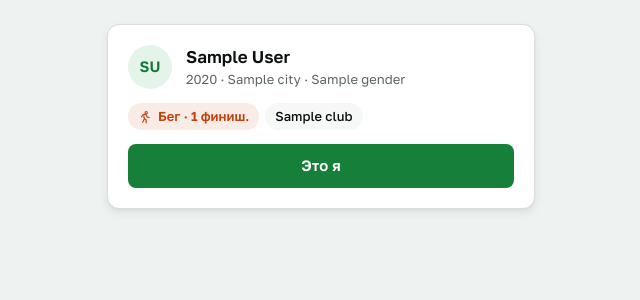
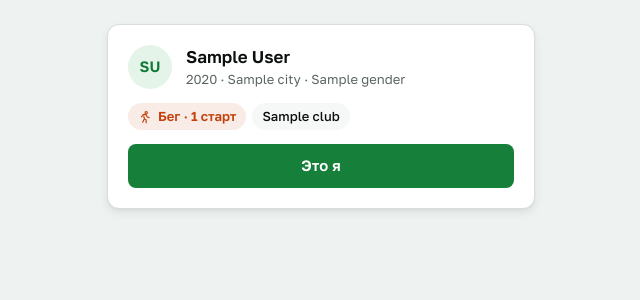
Before and after one commit to czczczt/sports-agent, a FastAPI app: template app/templates/search.html in a window 1280 px wide. Shown: the part 425-725 px from the top of the page, without its empty margins (97-737 px from the left). Run offline with FastAPI, Linux system fonts and the light colour scheme; the template is opened without the code that fills it: most values are stand-ins (such as "Sample title", 1, 10 or a date in 2020); parts of the project's set-up code (start-up, migrations or seed data) failed here and were passed over; some libraries are stand-ins or nearby versions; some web fonts are replaced.

Commit message:
fix(search): correct Russian plural forms for starts count and athlete search results

```diff
--- a/app/templates/search.html
+++ b/app/templates/search.html
@@ -31,7 +31,7 @@
 {% elif query_last_name %}
     <div class="row row--between">
         <h2 class="strong" style="font-size: 16px;">
-            {% if candidates %}Нашли {{ candidates|length }} {{ ui.plural(candidates|length, 'спортсмена', 'спортсменов', 'спортсменов') }}{% else %}Никого не нашли{% endif %}
+            {% if candidates %}Нашли {{ candidates|length }} {{ ui.plural(candidates|length, 'спортсмена', 'спортсмена', 'спортсменов') }}{% else %}Никого не нашли{% endif %}
         </h2>
     </div>
 
@@ -49,7 +49,7 @@
                         </div>
                     </div>
                     <div class="chips">
-                        <span class="chip chip--run">{{ ui.icon('run', 'icon-sm') }}Бег · {{ cand.starts_count }} финиш.</span>
+                        <span class="chip chip--run">{{ ui.icon('run', 'icon-sm') }}Бег · {{ cand.starts_count }} {{ ui.plural(cand.starts_count, 'старт', 'старта', 'стартов') }}</span>
                         {% if cand.club %}<span class="chip">{{ cand.club }}</span>{% endif %}
                     </div>
                     <a href="/athletes-view/{{ cand.id }}" class="btn {% if loop.first %}btn--primary{% endif %} btn--block">Это я</a>
```
